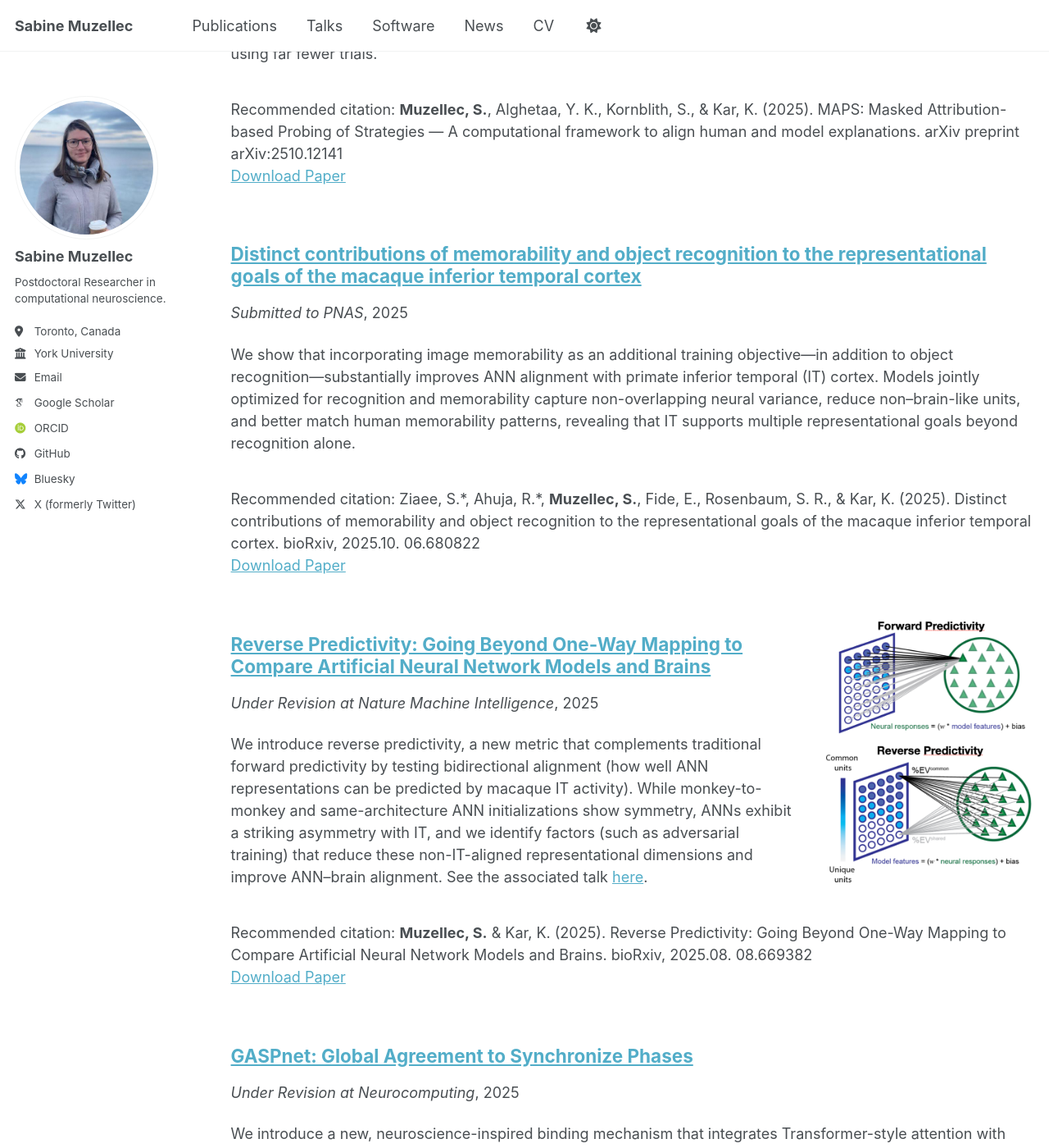
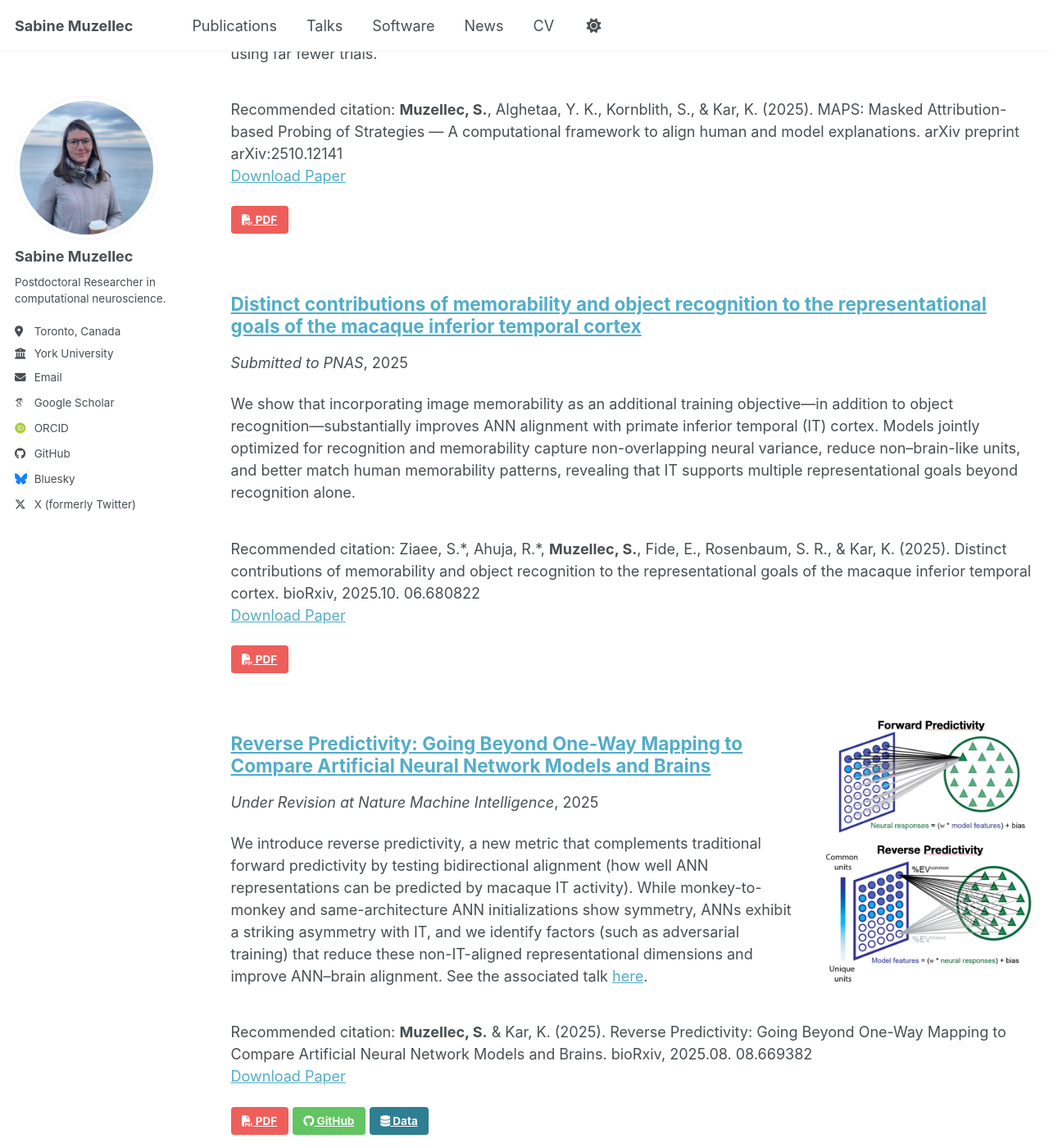
Before and after one commit to S4b1n3/S4b1n3.github.io, a Jekyll site: the page built from _pages/publications.html, in a window 1280 px wide and 1400 px high, scrolled down 555 px. Shown: the whole window at 82% size. Built offline with Jekyll 4.4.1, drawn with Linux system fonts in a browser that asks for light colours; some web fonts are replaced; a script bundle is joined from its source files by our own code; library files that are not in the unit come from our copies; some of the changed text lies outside the part shown.

Commit message:
add buttons all v2

```diff
--- a/_includes/archive-single.html
+++ b/_includes/archive-single.html
@@ -97,25 +97,12 @@
         <p>Recommended citation: {{ post.citation }}</p>
       <!-- {% elsif post.paperurl and post.bibtexurl %}
         <p><a href=" {{ post.paperurl }} ">Download Paper</a> | <a href="{{ post.bibtexurl }}">Download Bibtex</a></p> -->
-      {% elsif post.paperurl %}
-        <!-- <p><a href=" {{ post.paperurl }} ">Download Paper</a></p> -->
-        <a class="btn btn--danger" href="{{ page.paperurl }}" target="_blank" rel="noopener">
-          <i class="fas fa-file-pdf" aria-hidden="true"></i> PDF
-        </a>
-      {% elsif post.codeurl %}
-        <a class="btn btn--success" href="{{ page.codeurl }}" target="_blank" rel="noopener">
-          <i class="fab fa-github" aria-hidden="true"></i> GitHub
-        </a>
-      {% elsif post.dataurl %}
-        <a class="btn btn--info" href="{{ page.dataurl }}" target="_blank" rel="noopener">
-          <i class="fas fa-database" aria-hidden="true"></i> Data
-        </a>
       {% elsif post.slidesurl and post.paperurl and post.bibtexurl %}
         <p><a href="{{ post.slidesurl }}">Download Slides</a> | <a href="{{ post.paperurl }}">Download Paper</a> | <a href="{{ post.bibtexurl }}">Download Bibtex</a></p>
       {% elsif post.slidesurl and post.paperurl %}
         <p><a href="{{ post.slidesurl }}">Download Slides</a> | <a href="{{ post.paperurl }}">Download Paper</a></p>
-      {% elsif post.paperurl and post.bibtexurl %}
-        <p><a href="{{ post.paperurl }}">Download Paper</a> | <a href="{{ post.bibtexurl }}">Download Bibtex</a></p>
+      <!-- {% elsif post.paperurl and post.bibtexurl %}
+        <p><a href="{{ post.paperurl }}">Download Paper</a> | <a href="{{ post.bibtexurl }}">Download Bibtex</a></p> -->
       {% elsif post.slidesurl and post.bibtexurl %}
         <p><a href="{{ post.slidesurl }}">Download Slides</a> | <a href="{{ post.bibtexurl }}">Download Bibtex</a></p>
       {% elsif post.slidesurl %}
@@ -123,6 +110,26 @@
       {% elsif post.bibtexurl %}
         <p><a href="{{ post.bibtexurl }}">Download Bibtex</a></p>
       {% endif %}
+
+      {% if post.collection == 'publications' %}
+        <p style="margin-top:0.5rem;">
+          {% if post.paperurl %}
+            <a class="btn btn--danger" href="{{ post.paperurl }}" target="_blank" rel="noopener">
+              <i class="fas fa-file-pdf" aria-hidden="true"></i> PDF
+            </a>
+          {% endif %}
+          {% if post.codeurl %}
+            <a class="btn btn--success" href="{{ post.codeurl }}" target="_blank" rel="noopener">
+              <i class="fab fa-github" aria-hidden="true"></i> GitHub
+            </a>
+          {% endif %}
+          {% if post.dataurl %}
+            <a class="btn btn--info" href="{{ post.dataurl }}" target="_blank" rel="noopener">
+              <i class="fas fa-database" aria-hidden="true"></i> Data
+            </a>
+          {% endif %}
+        </p>
+      {% endif %}
     </div>
 
   </article>
```
